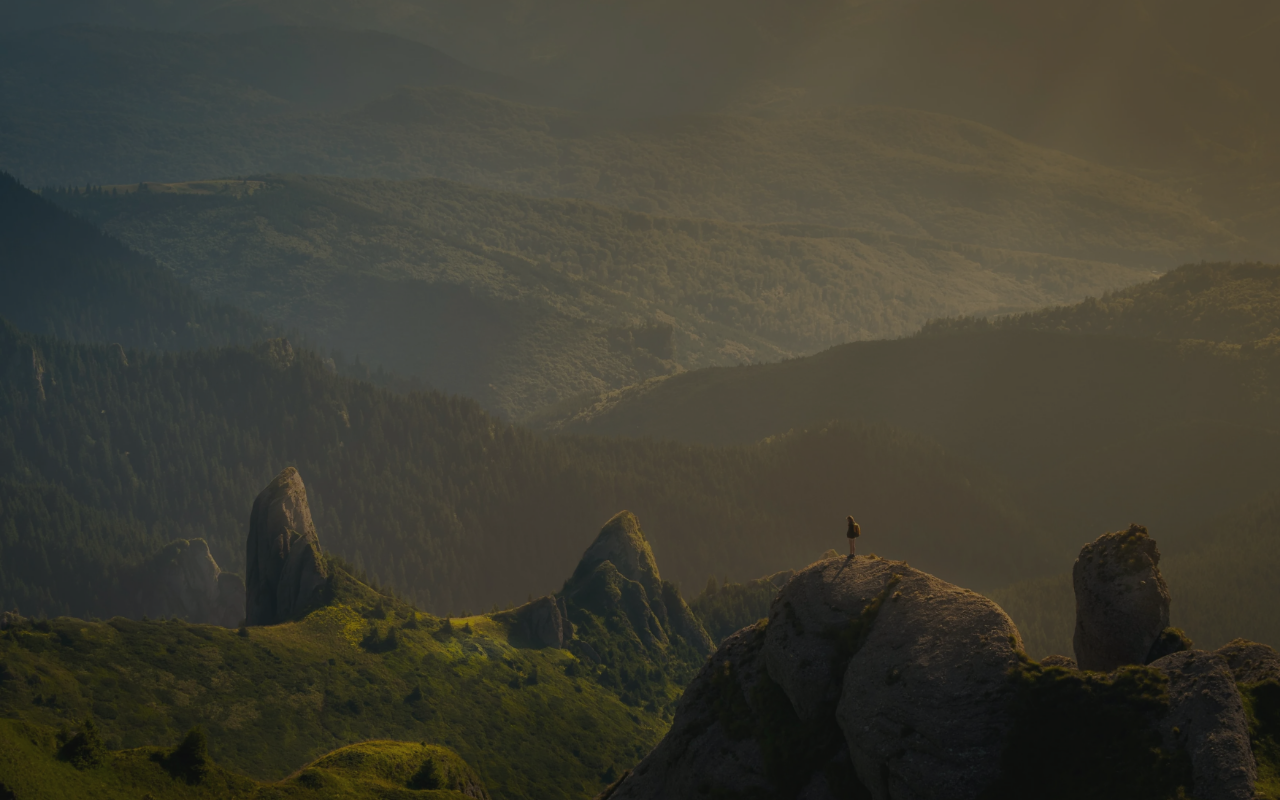
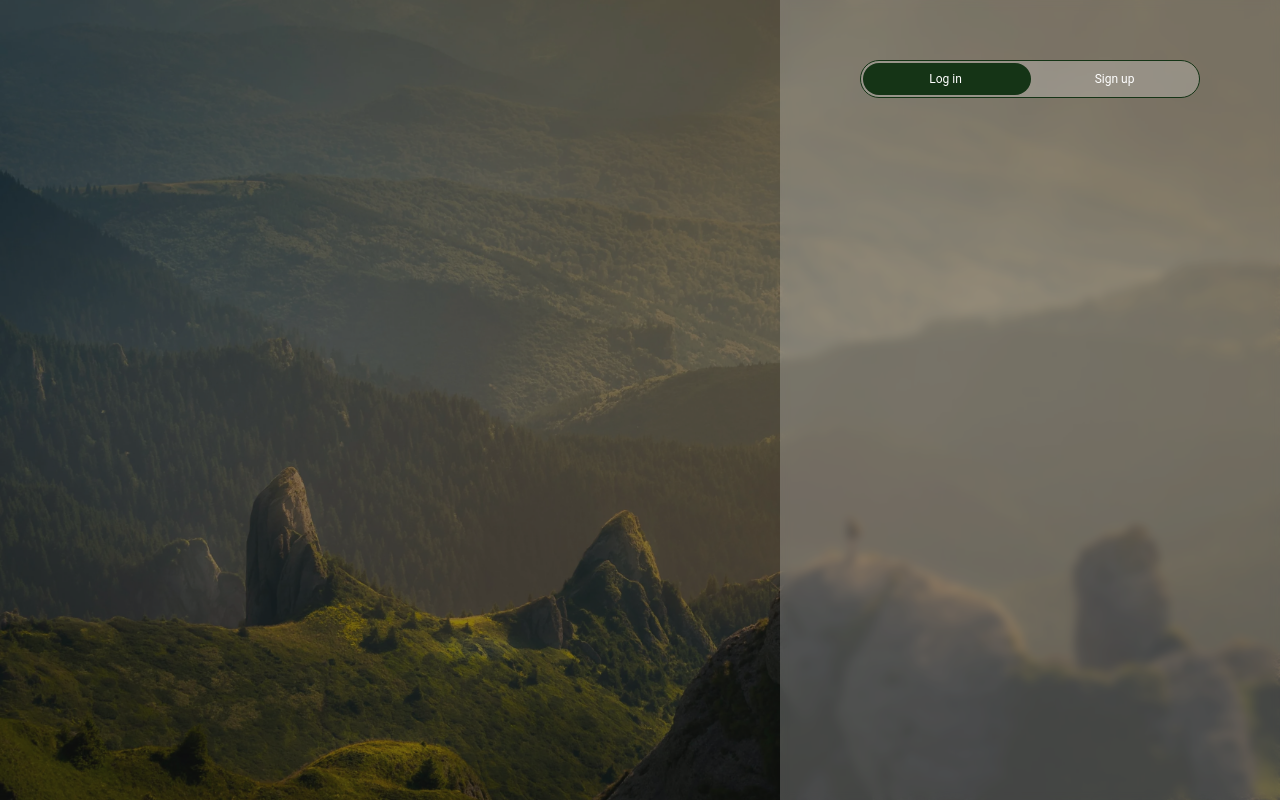
Before and after one commit to liubov-lebedeva/forms-layout, a plain HTML site: page index.html in a window 1280 px wide. Drawn offline with Linux system fonts and the light colour scheme.

Commit message:
Added switch feature which includes a checkbox that toggles between "Log in" and "Sign up" labels. Added new SVG icons.

```diff
--- a/css/styles.css
+++ b/css/styles.css
@@ -7,9 +7,23 @@
     font-display: swap;
 }
 
+html, body {
+    scroll-behavior: smooth;
+}
+
+body {
+    font-family: 'Roboto';
+}
+
 .wrapper {
     height: 100vh;
     background: url("../images/background.webp") no-repeat center/100% auto;
+    position: fixed;
+    top: 0;
+    bottom: 0;
+    left: 0;
+    right: 0;
+    color: #fff;
 }
 
 .wrapper::before {
@@ -21,3 +35,64 @@
     width: 100%;
     height: 100%;
 }
+
+.form-block {
+    max-width: 500px;
+    margin-left: auto;
+    background: rgba(233, 233, 233, 0.25);
+    backdrop-filter: blur(5px);
+    height: 100%;
+    padding: 60px 0;
+    overflow: scroll;
+}
+
+.container {
+    width: 340px;
+    margin: 0 auto;
+}
+
+.switch-box {
+    margin-bottom: 75px;
+    text-align: center;
+    font-size: 12px;
+}
+
+.switch-input {
+    position: absolute;
+    z-index: -1;
+    opacity: 0;
+}
+
+.switch-label {
+    display: flex;
+    justify-content: center;
+    align-items: center;
+    width: 340px;
+    height: 38px;
+    background-color: rgba(233, 233, 233, 0.25);
+    border-radius: 30px;
+    border: 1px solid #153416;
+    position: relative;
+    cursor: pointer;
+}
+
+.switch-label::before {
+    content: '';
+    background-color: #153416;
+    border-radius: 30px;
+    position: absolute;
+    top: 2px;
+    left: 2px;
+    width: 168px;
+    height: 32px;
+    transition: 0.3s cubic-bezier(0.33, 1, 0.68, 1);
+}
+
+.switch-input:checked + .switch-label::before {
+    transform: translate(calc(100% - 2px));
+}
+
+.switch-label span {
+    position: relative;
+    flex: 1 1 50%;
+}
--- a/index.html
+++ b/index.html
@@ -7,7 +7,21 @@
 </head>
 <body>
 <div class="wrapper">
-
+    <div class="form-block">
+        <div class="container">
+            <div class="switch-box">
+                <input class="switch-input" type="checkbox" id="switch">
+                <label class="switch-label" for="switch">
+                    <span>
+                        Log in
+                    </span>
+                    <span>
+                        Sign up
+                    </span>
+                </label>
+            </div>
+        </div>
+    </div>
 </div>
 </body>
 </html>
```
Also changed, not shown: images/icons/facebook.svg (added), images/icons/instagram.svg (added), images/icons/linkedin.svg (added), images/icons/sprite.svg (added).
